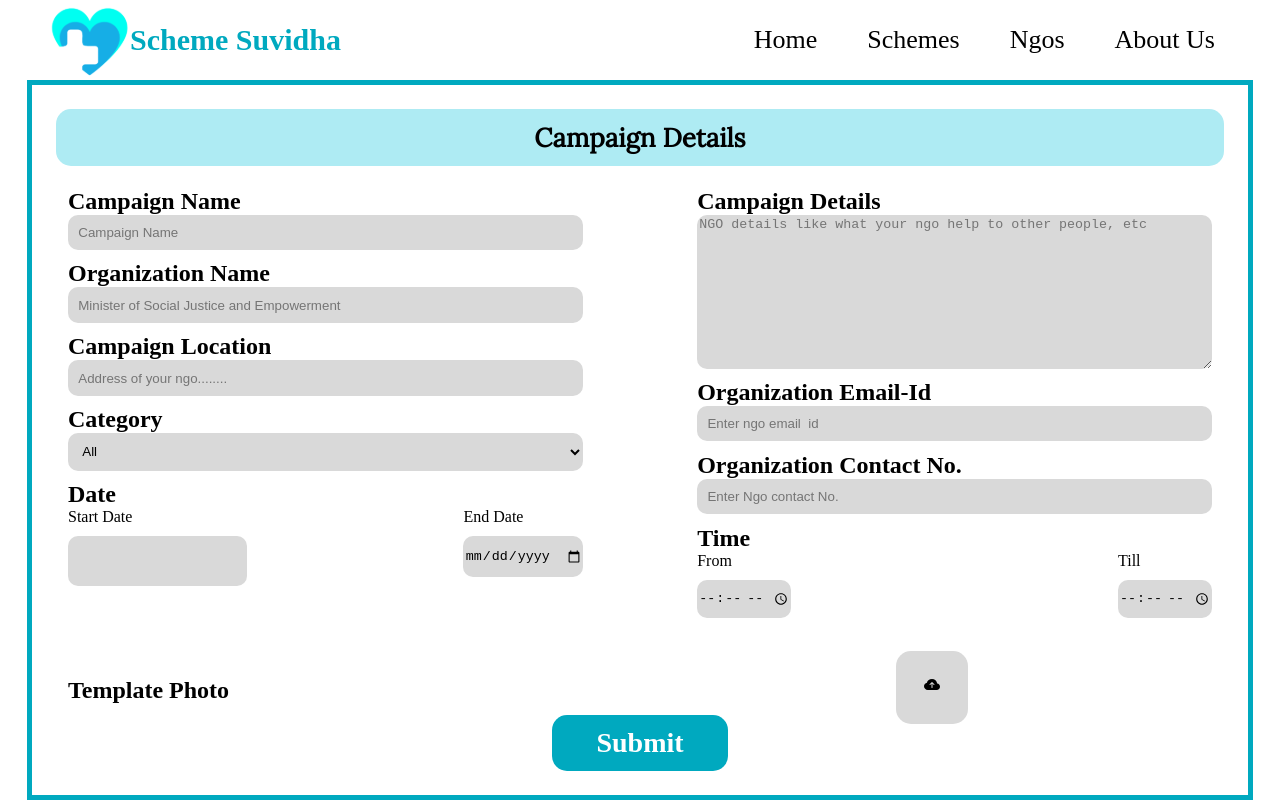
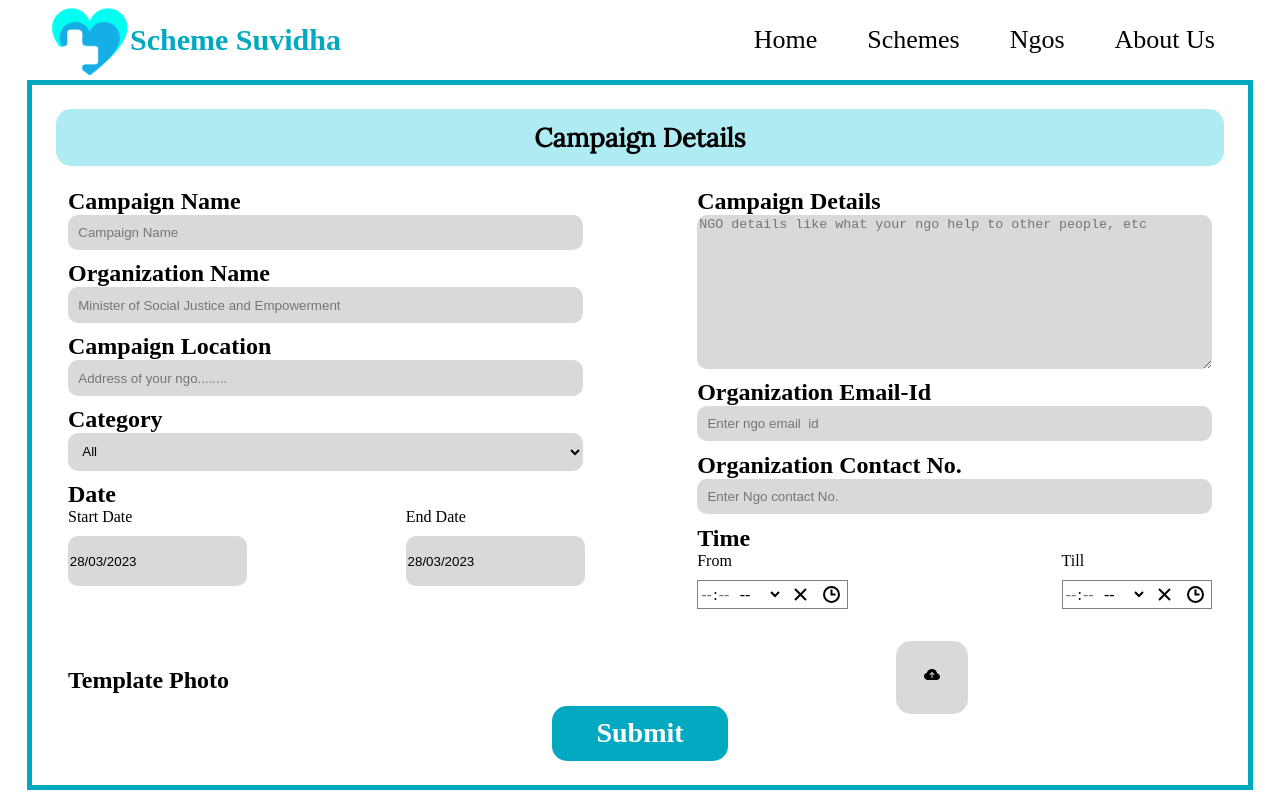
Before and after one commit to Nivedita-09/scheme-suvidha-landing-page, a Next.js app: page /Register_Camps in a window 1280 px wide. Shown: the top 802 px of the page. Built offline with nearby package versions, Linux system fonts and the light colour scheme; a web font is replaced by a local one.

Commit message:
Camp time and date added
Co-authored-by: Tejas Santosh Tamkar <tejastamkar@users.noreply.github.com>

```diff
--- a/components/camps/addCamps/AddCamps.js
+++ b/components/camps/addCamps/AddCamps.js
@@ -5,7 +5,10 @@ import DatePicker from "react-datepicker";
 import "react-datepicker/dist/react-datepicker.css";
 import { BsFillCloudArrowUpFill } from "react-icons/bs";
 import { uploadCampData } from "@/api/uploadCampData";
-
+import TimePicker from "react-time-picker";
+import "react-time-picker/dist/TimePicker.css";
+import "react-clock/dist/Clock.css";
+import moment from "moment/moment";
 const campcategory = [
   "All",
   "Health Checkup",
@@ -14,9 +17,11 @@ const campcategory = [
 ];
 
 export default function AddCamps() {
-  // const [select, setSelect] = useState(campcategory[0]);
-  const [startDate, setStartDate] = useState(new Date());
-  const [endDate, setEndDate] = useState(new Date());
+  const initDate = new Date();
+  var [startDate, setStartDate] = useState(new Date());
+  var [endDate, setEndDate] = useState(new Date());
+  const [from, setFrom] = useState("");
+  const [till, setTill] = useState("");
   const [campTemplate, setCampTemplate] = useState("");
   const [campDetails, setCampDetails] = useState({
     CategoryCamp: campcategory[0],
@@ -42,9 +47,7 @@ export default function AddCamps() {
   function pick_campTemplate(event) {
     setCampTemplate(Event.target.files[0]);
   }
-  function pick_startDate(event) {
-    setStartDate(Event.target.value);
-  }
+
   const submit = async () => {
     await uploadCampData({
       campDetails: campDetails,
@@ -126,42 +129,37 @@ export default function AddCamps() {
                   <div className={style.datepicker}>
                     <label>Start Date</label>
                     <DatePicker
-                      selected={campDetails["StartDate"]}
-                      // onChange={(e) =>
-                      //   setStartDate({
-                      //     ...campDetails,
-                      //     StartDate: e.target.value,
-                      //   })
-                      // }
-                      onChange={pick_startDate}
+                      value={initDate}
+                      selected={startDate}
+                      onChange={(Date) => {
+                        setStartDate(Date);
+                        setCampDetails({
+                          ...campDetails,
+                          StartDate: `${Date.getDate()}/${
+                            Date.getMonth() + 1
+                          }/${Date.getFullYear()}`,
+                        });
+                      }}
                       dateFormat="dd/MM/yyyy"
                       className={style.camp_input_date}
                     />
-                    {/* <input
-                      type="date"
-                      value={campDetails["StartDate"]}
-                      onChange={(e) =>
-                        setCampDetails({
-                          ...campDetails,
-                          StartDate: e.target.value,
-                        })
-                      }
-                      className={style.camp_input_date}
-                    /> */}
                   </div>
                   <div className={style.datepicker}>
                     <label>End Date</label>
 
-                    <input
-                      type="date"
-                      format="dd/mm/yyyy"
-                      value={campDetails["EndDate"]}
-                      onChange={(e) =>
+                    <DatePicker
+                      value={initDate}
+                      selected={endDate}
+                      onChange={(Date) => {
+                        setEndDate(Date);
                         setCampDetails({
                           ...campDetails,
-                          EndDate: e.target.value,
-                        })
-                      }
+                          EndDate: `${Date.getDate()}/${
+                            Date.getMonth() + 1
+                          }/${Date.getFullYear()}`,
+                        });
+                      }}
+                      dateFormat="dd/MM/yyyy"
                       className={style.camp_input_date}
                     />
                   </div>
@@ -224,30 +222,30 @@ export default function AddCamps() {
                 <div className={style.datepicker_div}>
                   <div className={style.datepicker}>
                     <label>From</label>
-                    <input
-                      type="time"
-                      value={campDetails["CampFrom"]}
-                      onChange={(e) =>
-                        setCampDetails({
-                          ...campDetails,
-                          CampFrom: e.target.value,
-                        })
-                      }
-                      className={style.camp_input_date}
+
+                    <TimePicker
+                      onChange={(from) => {
+                        setFrom(from);
+                        setCampDetails({ ...campDetails, CampFrom: from });
+                      }}
+                      value={from}
+                      amPmAriaLabel="Select AM/PM"
+                      format="h:mm a"
+                      disableClock={false}
                     />
                   </div>
                   <div className={style.datepicker}>
                     <label>Till</label>
-                    <input
-                      type="time"
-                      value={campDetails["CampTill"]}
-                      onChange={(e) =>
-                        setCampDetails({
-                          ...campDetails,
-                          CampTill: e.target.value,
-                        })
-                      }
-                      className={style.camp_input_date}
+                    <TimePicker
+                      onChange={(till) => {
+                        setTill(till);
+                        setCampDetails({ ...campDetails, CampTill: till });
+                      }}
+                      value={till}
+                      amPmAriaLabel="Select AM/PM"
+                      hour12Clock={true}
+                      format="h:mm a"
+                      disableClock={false}
                     />
                   </div>
                 </div>
--- a/components/footer/Footer.module.scss
+++ b/components/footer/Footer.module.scss
@@ -5,7 +5,7 @@
   width: 100%;
   height: 300px;
   margin-top: 5%;
-  background-color: $primary-color;
+  background-color: rgba(117, 183, 158, 1);
 }
 .Footer_Sec_1 {
   display: flex;
--- a/package.json
+++ b/package.json
@@ -13,6 +13,7 @@
     "bootstrap": "^5.2.3",
     "chart.js": "^4.2.1",
     "firebase": "^9.17.2",
+    "moment": "^2.29.4",
     "next": "13.1.6",
     "react": "18.2.0",
     "react-bootstrap": "^2.7.2",
@@ -21,7 +22,7 @@
     "react-dom": "18.2.0",
     "react-hook-form": "^7.43.5",
     "react-icons": "^4.7.1",
-
+    "react-time-picker": "^6.0.3",
     "sass": "^1.58.3"
   }
 }
```
Also changed, not shown: 1 other file (tests, documents, lock files or other folders).
